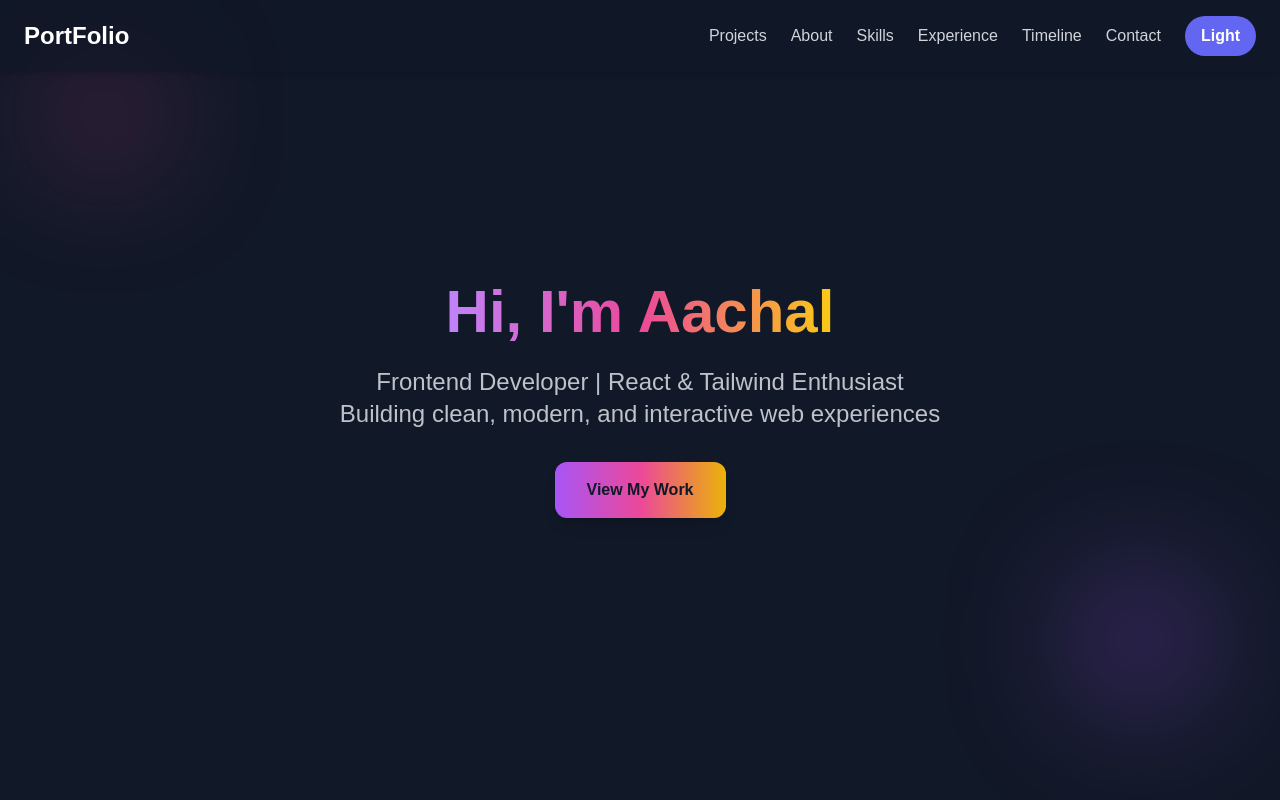
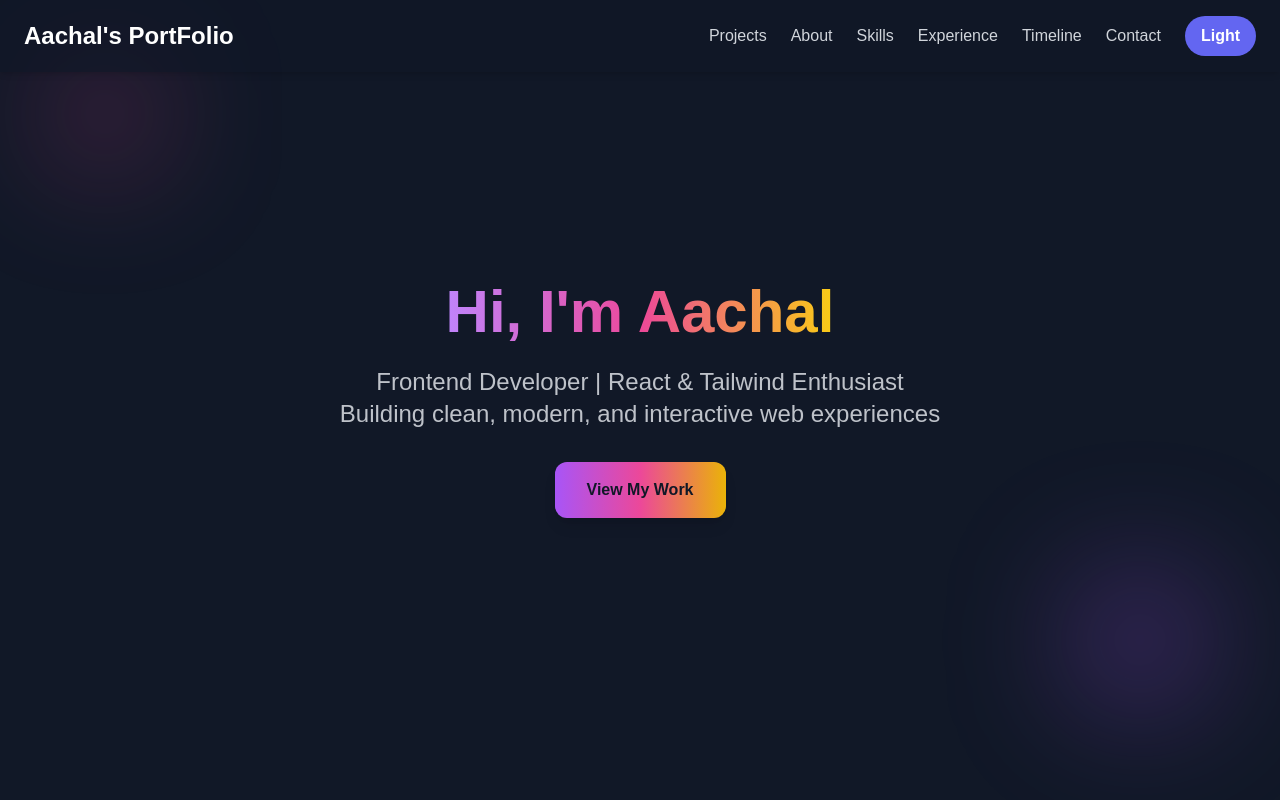
Before and after one commit to aachalp63/my-portfolio, a React (Create React App) app: page / in a window 1280 px wide. Shown: the top 800 px of the page. Built offline with nearby package versions, Linux system fonts and the light colour scheme.

Commit message:
Update portfolio title in Navbar component

```diff
--- a/src/components/Navbar.jsx
+++ b/src/components/Navbar.jsx
@@ -13,7 +13,7 @@ const Navbar = ({ dark, toggleTheme }) => (
           dark ? "text-white-400" : "bg-clip-text text-transparent bg-gradient-to-r from-teal-400 via-cyan-400 to-blue-400"
         }`}
       >
-        PortFolio
+        Aachal's PortFolio
       </h1>
 
       {/* Nav Links */}
```
